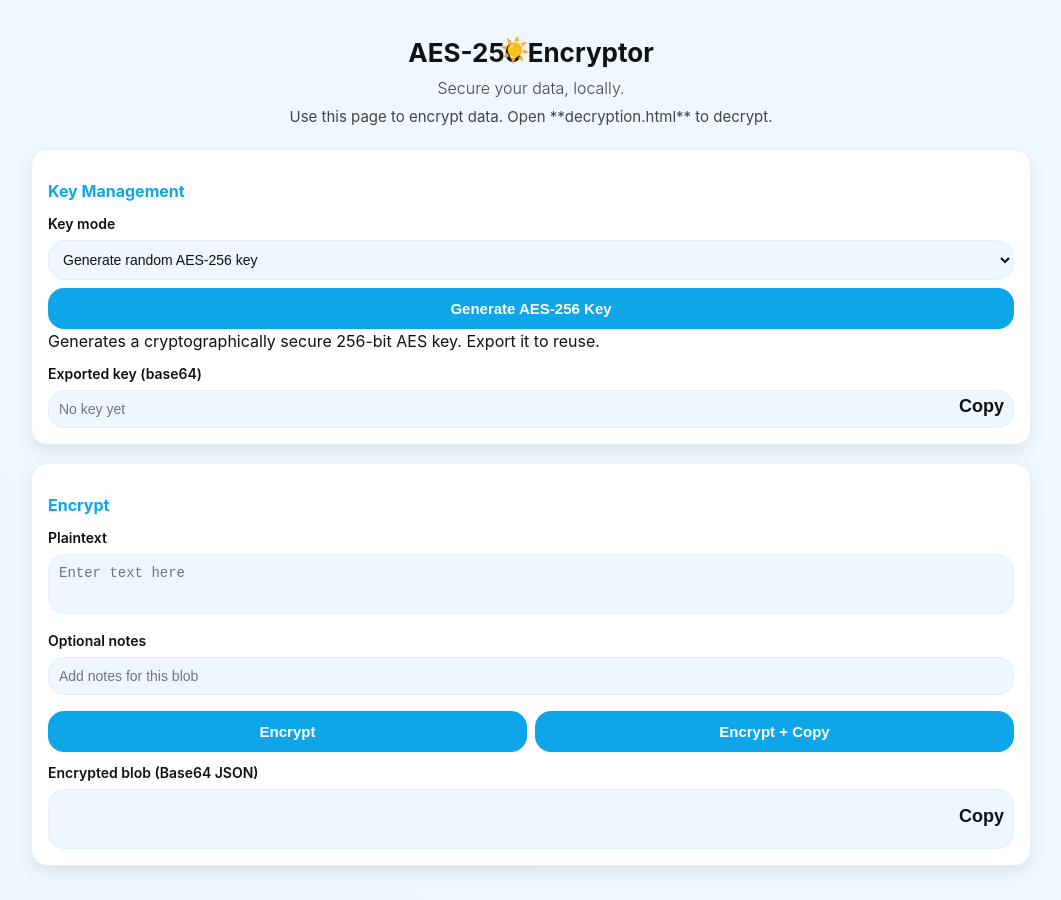
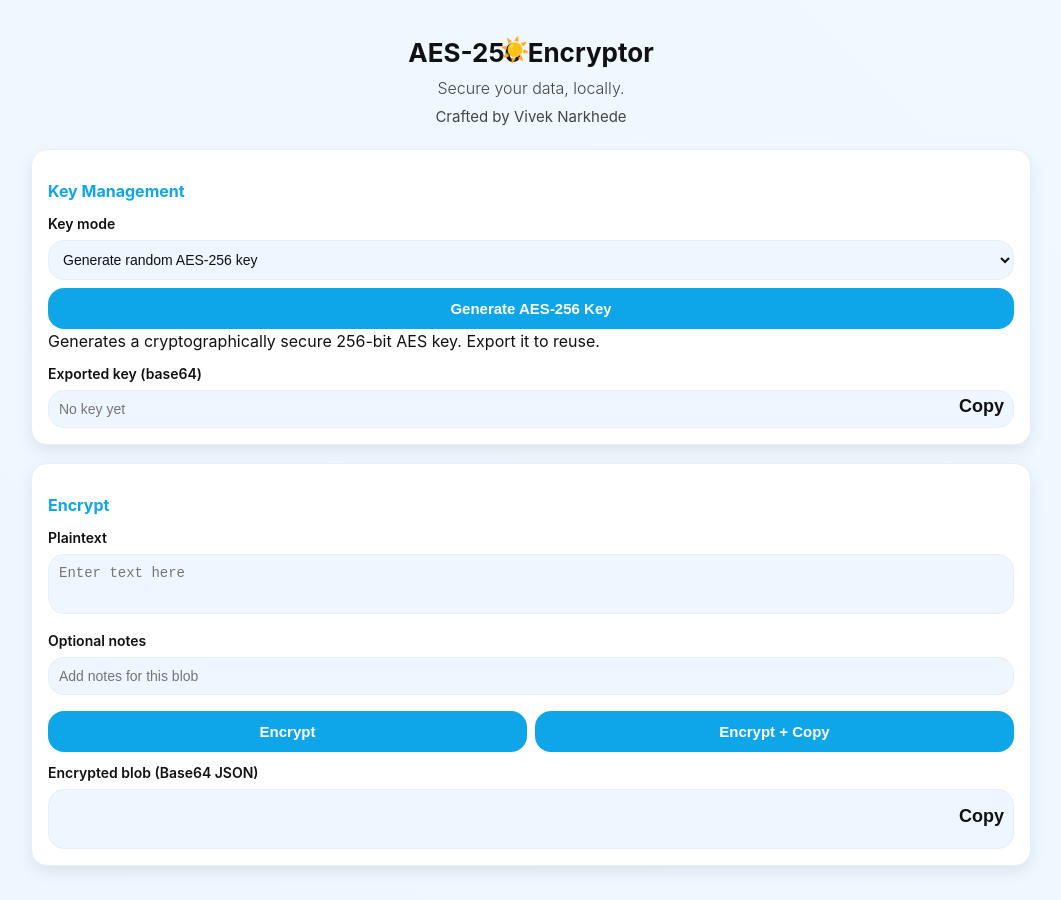
Before and after one commit to tester2021test/enc, a plain HTML site: page index.html in a window 1280 px wide. Shown: the whole page, without its empty margins (109-1170 px from the left). Drawn offline with Linux system fonts and the light colour scheme.

Commit message:
Update index.html

```diff
--- a/index.html
+++ b/index.html
@@ -43,7 +43,7 @@ button:active{transform:translateY(1px);box-shadow:none;}
 </head>
 <body>
 <h1>AES-256 Encryptor <small>Secure your data, locally.</small></h1>
-<div class="lead">Use this page to encrypt data. Open **decryption.html** to decrypt.</div>
+<div class="lead">Crafted by Vivek Narkhede</div>
 <button id="themeToggleBtn" class="theme-toggle">☀️</button>
 
 <div id="encryptSection">
```
